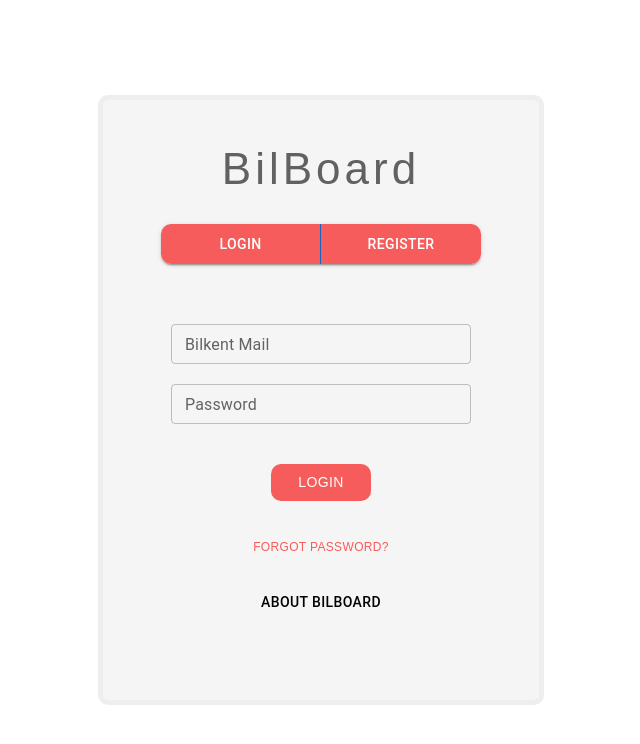
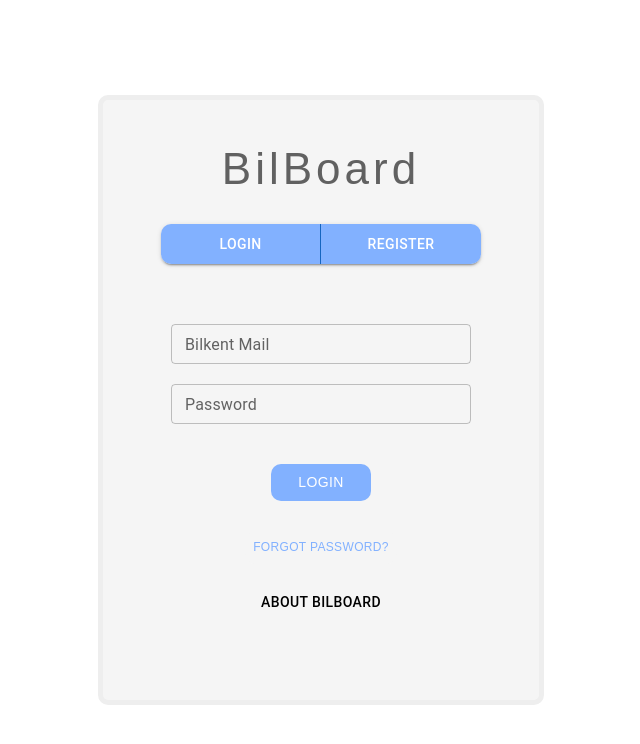
Before and after one commit to hacickn/Group-3A---Jack-the-Coder, a React (Create React App) app in the folder bilboard-frontend/: page / in a window 1280 px wide. Shown: the top 744 px of the page, without its empty margins (319-959 px from the left). Built offline with nearby package versions, Linux system fonts and the light colour scheme.

Commit message:
color update

```diff
--- a/bilboard-frontend/src/components/BilboardNavbar.js
+++ b/bilboard-frontend/src/components/BilboardNavbar.js
@@ -100,7 +100,7 @@ const BilboardNavbar = ({
               width="160px"
               fontSize="13px"
               text="Attend an Event"
-              color="#00C853"
+              color="#00e676"
             />
           )}
         </Grid>
--- a/bilboard-frontend/src/utils/Colors.js
+++ b/bilboard-frontend/src/utils/Colors.js
@@ -4,10 +4,10 @@ class Colors {
     static BILBOARD_BLACK = "#212121";
     static BILBOARD_GREY = "#383838";
     static BILBOARD_LIGHT_GREY = "#4d4d4d";
-    static BILBOARD_RED = "#f44336";
+    static BILBOARD_RED = "#ff8a80";
     static BILBOARD_RED_ALTERNATIVE = "#f3dfde";
-    static BILBOARD_MAIN = "#f55c5b";
-    static BILBOARD_MAIN_ALTERNATIVE = "#fcf5f5";
+    static BILBOARD_MAIN = "#82b1ff";
+    static BILBOARD_MAIN_ALTERNATIVE = "#e1f5fe";
 }
 
 export default Colors;
```
